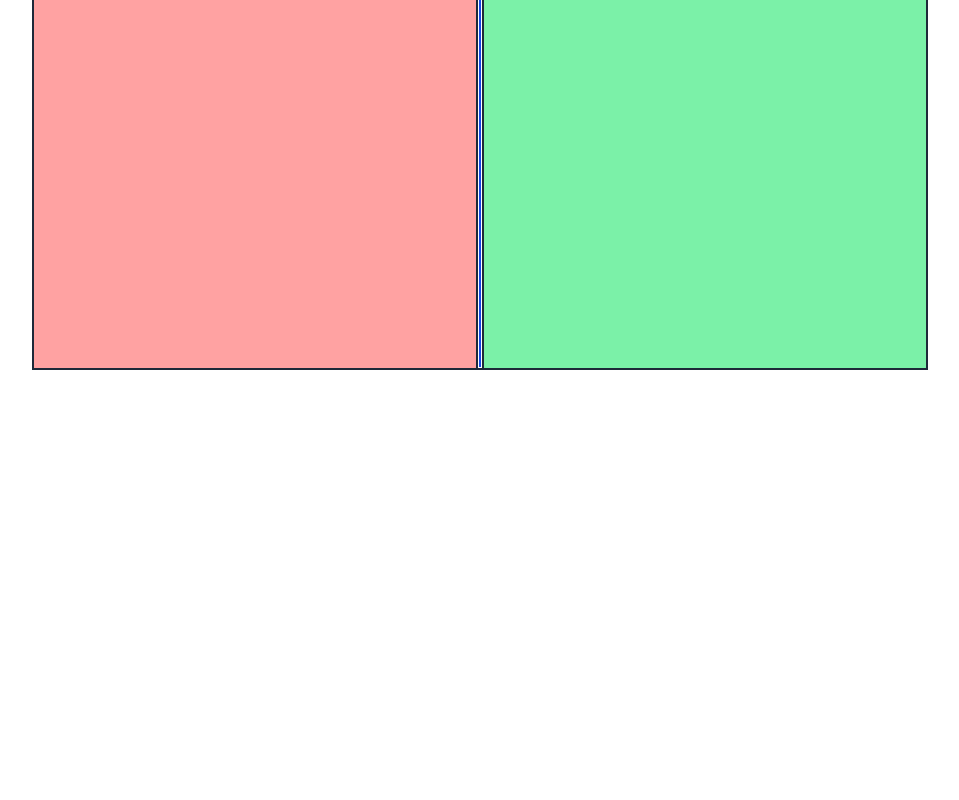
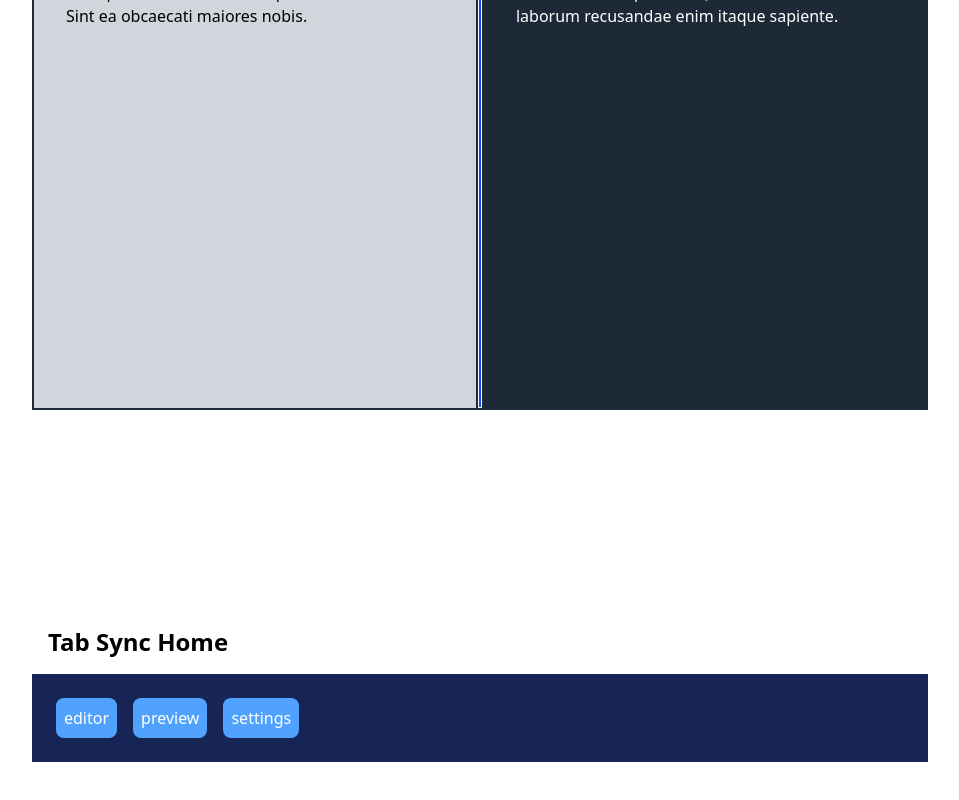
Before and after one commit to omkardalu/perks, a Next.js app: page /perks in a window 1280 px wide. Shown: the part 318-1118 px from the top of the page, without its empty margins (160-1119 px from the left). Before the commit the page ends 808 px from the top, so only its background shows below. Built offline with nearby package versions, Linux system fonts and the light colour scheme.

Commit message:
add a code editor

```diff
--- a/app/perks/page.jsx
+++ b/app/perks/page.jsx
@@ -1,4 +1,6 @@
-import ResizeablePanal from "../../components/ui/Resizeable/ResizeablePanal";
+import TabSyncHome from "@/components/ui/tabSync/home/TabSyncHome";
+import ResizeablePanal from "@/components/ui/Resizeable/ResizeablePanal";
+import Link from "next/link";
 
 const Perks = () => {
   return (
@@ -6,10 +8,13 @@ const Perks = () => {
       <section className="p-4 flex felx-col items-center justify-center min-h-full">
         <div>
           <ResizeablePanal />
+          <Link href="/perks/tabsync">
+            <TabSyncHome />
+          </Link>
         </div>
       </section>
     </div>
-  )
+  );
 };
 
 export default Perks;
--- /dev/null
+++ b/app/perks/tabsync/page.jsx
@@ -0,0 +1,12 @@
+import TabSyncHome from "@/components/ui/tabSync/home/TabSyncHome";
+
+const page = async({ searchParams }) => {
+  const searchedPairs = await searchParams;
+  return (
+    <section className="dark:bg-black dark:text-white p-4 min-h-[92vh] flex flex-col items-center justify-start">
+      <TabSyncHome currentTab={searchedPairs.tab} />
+    </section>
+  );
+};
+
+export default page;
--- a/components/ui/Resizeable/LeftPanal.jsx
+++ b/components/ui/Resizeable/LeftPanal.jsx
@@ -1,6 +1,6 @@
 const LeftPanal = ({ reference }) => {
   return (
-    <div ref={reference} className="h-full w-[50%] text-black p-8 bg-red-300">
+    <div ref={reference} className="h-full w-[50%] text-black p-8 overflow-auto bg-gray-300">
       <p>Left Panal </p>
       Lorem ipsum dolor sit amet consectetur, adipisicing elit. Nam
       temporibus quia saepe, esse facere molestias distinctio minus, et itaque
--- a/components/ui/Resizeable/ResizeablePanal.jsx
+++ b/components/ui/Resizeable/ResizeablePanal.jsx
@@ -52,7 +52,7 @@ const ResizeablePanal = () => {
 
   return (
     <div>
-      <h1>Resizeable Panal</h1>
+      <h1 className="text-2xl font-bold p-4">Resizeable Panal</h1>
       <div
         onMouseUp={handleMouseUp}
         className="flex items-center w-[70vw] h-[70vh] justify-center bg-gray-800 relative text-white border-2 border-gray-800"
@@ -62,7 +62,7 @@ const ResizeablePanal = () => {
           onMouseDown={handleMouseDown}
           className="w-2 relative h-full bg-gray-800"
         >
-          <div className="w-1 absolute top-0 left-[50%] translate-x-[-50%] bottom-0 border bg-blue-700 hover:w-2 hover:cursor-e-resize "></div>
+          <div className="w-1 absolute top-0 left-[50%] translate-x-[-50%] bottom-0 border bg-blue-700 hover:w-2 cursor-e-resize "></div>
         </div>
         <RightPanal reference={rightContainerRef} />
       </div>
--- a/components/ui/Resizeable/RightPanal.jsx
+++ b/components/ui/Resizeable/RightPanal.jsx
@@ -1,6 +1,6 @@
 const RightPanal = ({ reference }) => {
   return (
-    <div ref={reference} className="h-full w-[50%] p-8 text-black bg-green-300">
+    <div ref={reference} className="h-full w-[50%] p-8 text-white overflow-auto bg-black/1  0">
       <p> Right Panal</p>
       Lorem ipsum, dolor sit amet consectetur adipisicing elit. Deleniti, amet
       velit aspernatur nemo, qui, tenetur vel porro sapiente non delectus et
--- /dev/null
+++ b/components/ui/tabSync/home/Editor.jsx
@@ -0,0 +1,38 @@
+"use client";
+
+import { useEffect, useRef, useState } from "react";
+
+const Editor = () => {
+  const [code, setCode] = useState(undefined);
+  const codeRef = useRef(null);
+
+  useEffect(() => {
+    const storedCode = localStorage.getItem("code");
+    if (code === undefined && storedCode !== null) {
+      setCode(JSON.parse(storedCode));
+    }
+  }, []);
+
+  const handleKeyUp = (event) => {
+    const newCode = event.target.innerText;
+    setCode(newCode);
+    localStorage.setItem("code", JSON.stringify(newCode));
+  };
+
+  return (
+    <div>
+      <h1 className=" px-4 font-bold">Code Mode</h1>
+      <div className="flex flex-col justify-center">
+        <code
+          ref={codeRef}
+          onKeyUp={handleKeyUp}
+          contentEditable="true"
+          className="bg-red-200 text-black p-4 m-4 rounded-lg"
+          value={code}
+        ></code>
+      </div>
+    </div>
+  );
+};
+
+export default Editor;
--- /dev/null
+++ b/components/ui/tabSync/home/Header.jsx
@@ -0,0 +1,37 @@
+import Link from "next/link";
+
+const Header = ({currentTab}) => {
+  return(
+    <header>
+          <Link href="/perks/tabsync?tab=editor">
+            <button
+              className={`bg-blue-400 p-2 rounded-lg m-2 cursor-pointer ${
+                currentTab === "editor" ? "bg-green-600" : ""
+              } `}
+            >
+              editor
+            </button>
+          </Link>
+          <Link href="/perks/tabsync?tab=preview">
+            <button
+              className={`bg-blue-400 p-2 rounded-lg m-2 cursor-pointer ${
+                currentTab === "preview" ? "bg-green-600" : ""
+              }`}
+            >
+              preview
+            </button>
+          </Link>
+          <Link  href="/perks/tabsync?tab=settings">
+            <button
+              className={`bg-blue-400 p-2 rounded-lg m-2 cursor-pointer ${
+                currentTab === "settings" ? "bg-green-600" : ""
+              }`}
+            >
+              settings
+            </button>
+          </Link>
+        </header>
+  )
+};
+
+export default Header;
--- /dev/null
+++ b/components/ui/tabSync/home/Preview.jsx
@@ -0,0 +1,44 @@
+"use client";
+
+import { useEffect, useState } from "react";
+
+const exacuteCode = (code) => {
+  try {
+    return eval(code);
+  } catch (error) {
+    return "Error in code execution: " + error.message;
+  }
+};
+
+const Preview = () => {
+  const [code, setCode] = useState(undefined);
+  let output = "";
+
+  useEffect(() => {
+    const response = JSON.parse(localStorage.getItem("code"));
+    setCode(response);
+  }, []);
+
+  console.log = function (...args) {
+    output = args.join(" ") + "\n";
+  };
+
+  if (typeof code === "undefined") {
+    output = "No output";
+  }
+
+  exacuteCode(code);
+
+  return (
+    <div>
+      <h1 className="font-bold">Privew Mode</h1>
+      <div className="flex flex-col justify-center">
+        <code className="bg-red-200 text-black p-4 m-4 rounded-lg">
+          {output}
+        </code>
+      </div>
+    </div>
+  );
+};
+
+export default Preview;
--- /dev/null
+++ b/components/ui/tabSync/home/Settings.jsx
@@ -0,0 +1,11 @@
+const Settings = () => {
+  return (
+    <div>
+    <h1 className="font-bold">settings</h1>
+      <div className="flex flex-col justify-center">
+      </div>
+    </div>
+  )
+}
+
+export default Settings;
--- /dev/null
+++ b/components/ui/tabSync/home/TabSyncHome.jsx
@@ -0,0 +1,24 @@
+import Header from "./Header.jsx";
+import Editor from "./Editor.jsx";
+import Preview from "./Preview.jsx";
+import Settings from "./Settings.jsx";
+
+const TabSyncHome = ({ currentTab }) => {
+  return (
+    <section className="w-[70vw] my-50">
+      <h1 className="text-2xl font-bold p-4">Tab Sync Home</h1>
+
+      <div className="text-white bg-blue-950 p-4">
+        <Header currentTab={currentTab} />
+        <main>
+          {currentTab === "editor" && <Editor />}
+          {currentTab === "preview" && <Preview />}
+          {currentTab === "settings" && <Settings />}
+        </main>
+      </div>
+
+    </section>
+  );
+};
+
+export default TabSyncHome;
```
